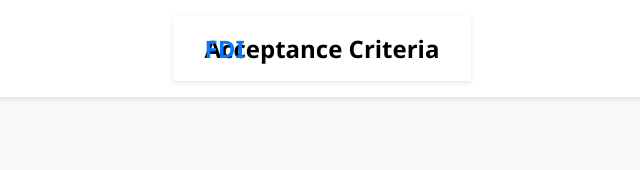
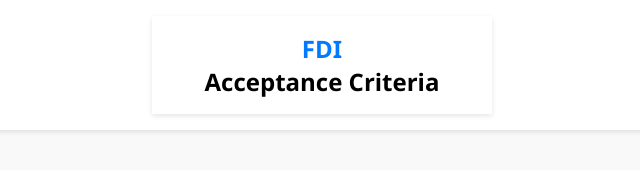
Before and after one commit to Rafishaik155/BRD, a plain HTML site: page acceptance-criteria.html in a window 1280 px wide. Shown: the whole page, without its empty margins (318-958 px from the left). Drawn offline with Linux system fonts and the light colour scheme.

Commit message:
Update acceptance-criteria.html

```diff
--- a/acceptance-criteria.html
+++ b/acceptance-criteria.html
@@ -21,13 +21,11 @@
     position: relative;
     flex-wrap: wrap;
   }
-  .home-button {
-    position: absolute;
-    left: 2rem;
-    font-size: 1.5rem;
-    font-weight: bold;
-    color: #007bff;
-    text-decoration: none;
+   .home-button {
+      font-size: 1.5rem;
+      font-weight: bold;
+      color: #007bff;
+      text-decoration: none;
   }
   .page-title {
     font-size: 1.5rem;
```
